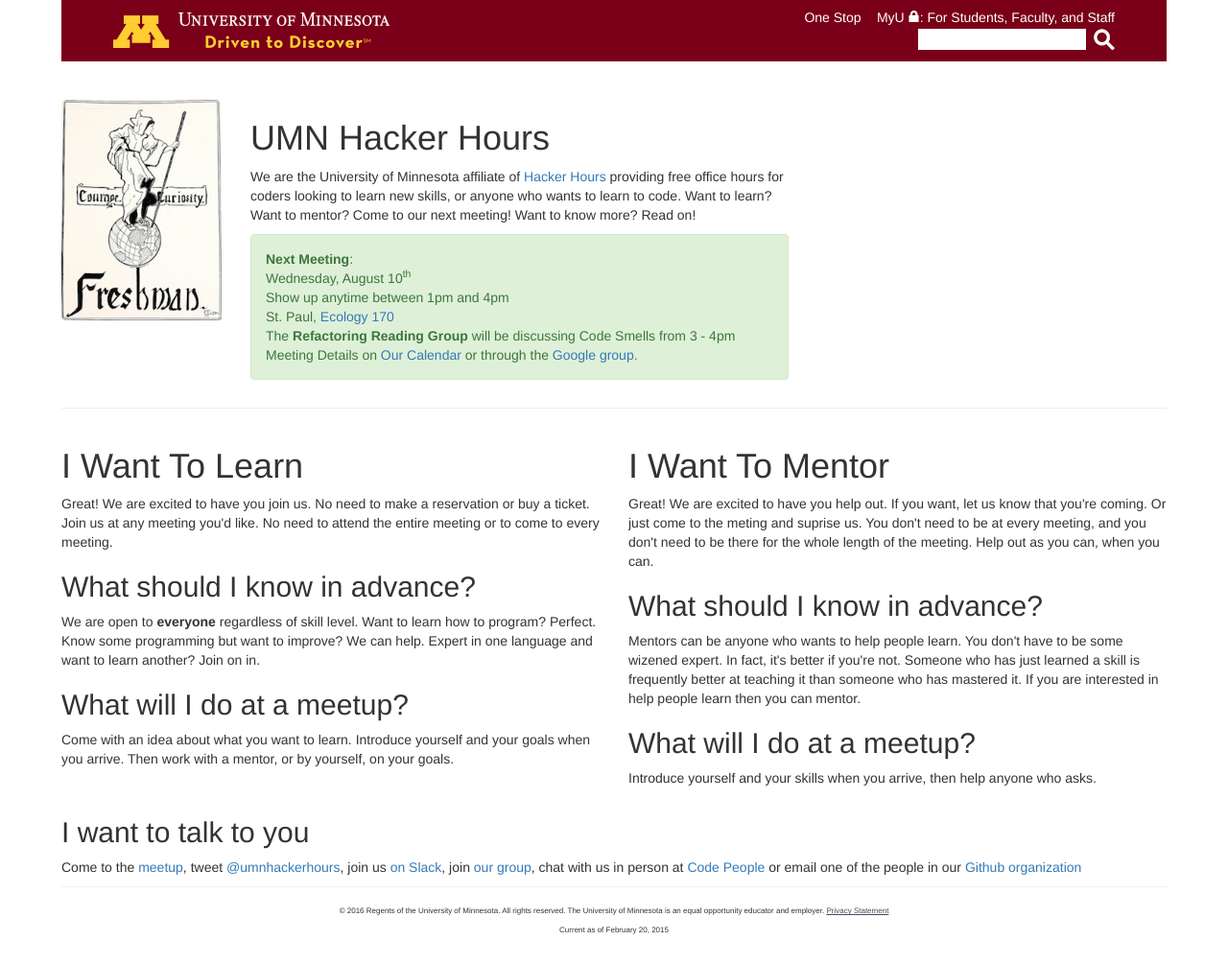
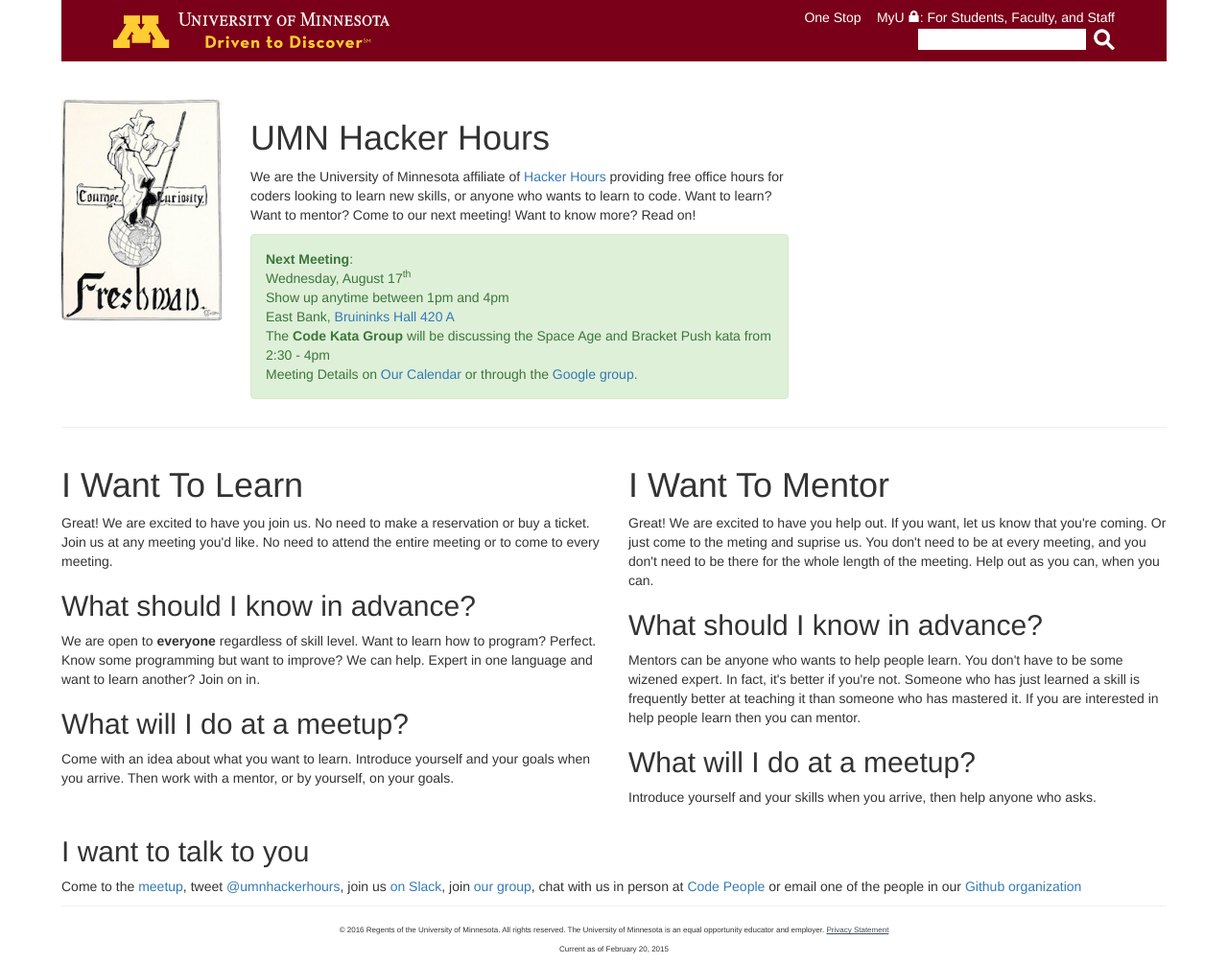
Before and after one commit to umnhackerhours/umnhackerhours.github.io, a Jekyll site: the page built from index.markdown, in a window 1280 px wide. Shown: the whole page at 96% size. Built offline with Jekyll 4.4.1, drawn with Linux system fonts in a browser that asks for light colours.

Commit message:
August 17th

```diff
--- a/index.markdown
+++ b/index.markdown
@@ -13,7 +13,7 @@ description: Home
       <div class="alert alert-success" role="alert">
         <a class="anchor" id="next_meeting"></a>
         <strong>Next Meeting</strong>:<br />
-        Wednesday, August 10<sup>th</sup><br />
+        Wednesday, August 17<sup>th</sup><br />
         Show up anytime between 1pm and 4pm<br />
         <!-- East Bank, <a href="http://campusmaps.umn.edu/robert-h-bruininks-hall">Bruininks Hall 420 A</a><br /> -->
         <!-- West Bank, <a href="http://campusmaps.umn.edu/hubert-h-humphrey-school-public-affairs">Humphrey 20</a><br /> -->
@@ -21,8 +21,8 @@ description: Home
         <!-- The <strong>Code Kata Group</strong> will be discussing the <a href="https://github.com/exercism/x-common/blob/master/bob.md">Bob kata</a> from 2:30 - 4pm<br /> -->
         <!-- The <strong>Refactoring Reading Group</strong> will be discussing the <a href="https://refactoring.guru/smells/long-method">Long Method Smell</a> from 3 - 4pm<br /> -->
 
-        St. Paul, <a href="http://campusmaps.umn.edu/ecology-building">Ecology 170</a><br />
-        The <strong>Refactoring Reading Group</strong> will be discussing Code Smells from 3 - 4pm<br />
+        East Bank, <a href="http://campusmaps.umn.edu/robert-h-bruininks-hall">Bruininks Hall 420 A</a><br />
+        The <strong>Code Kata Group</strong> will be discussing the Space Age and Bracket Push kata from 2:30 - 4pm<br />
         Meeting Details on <a href="https://www.google.com/calendar/embed?src=umn.edu_ii9odmho4m63bsq19879mu0iis%40group.calendar.google.com&ctz=America/Chicago">Our Calendar</a> or through the <a href='https://groups.google.com/a/umn.edu/d/hackerhours'>Google group</a>.
       </div>
     </div>
```
